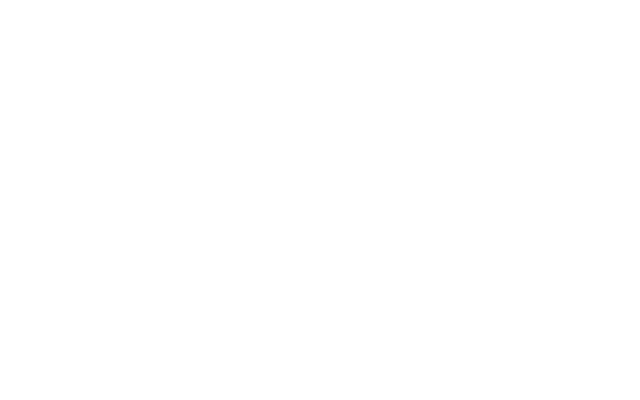
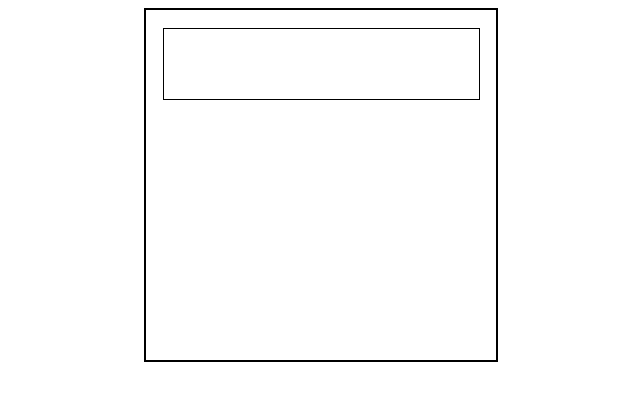
Before and after one commit to ascottishpenguin/calculator, a plain HTML site: page index.html in a window 1280 px wide. Shown: the whole page, without its empty margins (319-959 px from the left). Drawn offline with Linux system fonts and the light colour scheme.

Commit message:
add numebr dispay and calc body

```diff
--- a/css/style.css
+++ b/css/style.css
@@ -0,0 +1,22 @@
+.container {
+   display: flex;
+   height: 100%;
+   width: 100%;
+   align-items: center;
+   justify-content: center;
+}
+
+.calculator-body {
+    height: 350px;
+    display: flex;
+    width: 350px;
+    border: 2px solid black;
+    justify-content: center;
+}
+
+.number-display {
+    width: 90%;
+    border: solid 1px black;
+    height: 20%;
+    margin-top: 5%;
+}
--- a/index.html
+++ b/index.html
@@ -19,11 +19,19 @@
   <link rel="shortcut icon" href="favicon.ico" type="image/x-icon" />
 
 
-  <link rel="stylesheet" href="css/style.css?v=1.0">
+  <link rel="stylesheet" href="css/style.css">
 
 </head>
 
 <body>
-  <script src="js/script.js"></script>
+    <div class="container">
+    <div class ="calculator-body" >
+
+        <div class="number-display">
+
+        </div>
+    </div>
+</div>
 </body>
+<script src="js/script.js"></script>
 </html>
```
